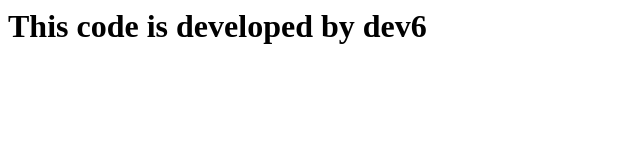
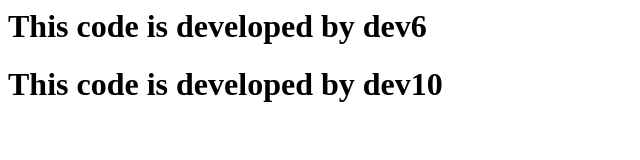
Before and after one commit to Arunkumar825/Development, a plain HTML site: page index.html in a window 1280 px wide. Shown: the whole page, without its empty margins (0-640 px from the left). Drawn offline with Linux system fonts and the light colour scheme.

Commit message:
dev10 commited code

```diff
--- a/index.html
+++ b/index.html
@@ -1,3 +1,4 @@
 <html>
 <h1>This code is developed by dev6 </h1>
+<h1>This code is developed by dev10</h1>
 </html>
```
